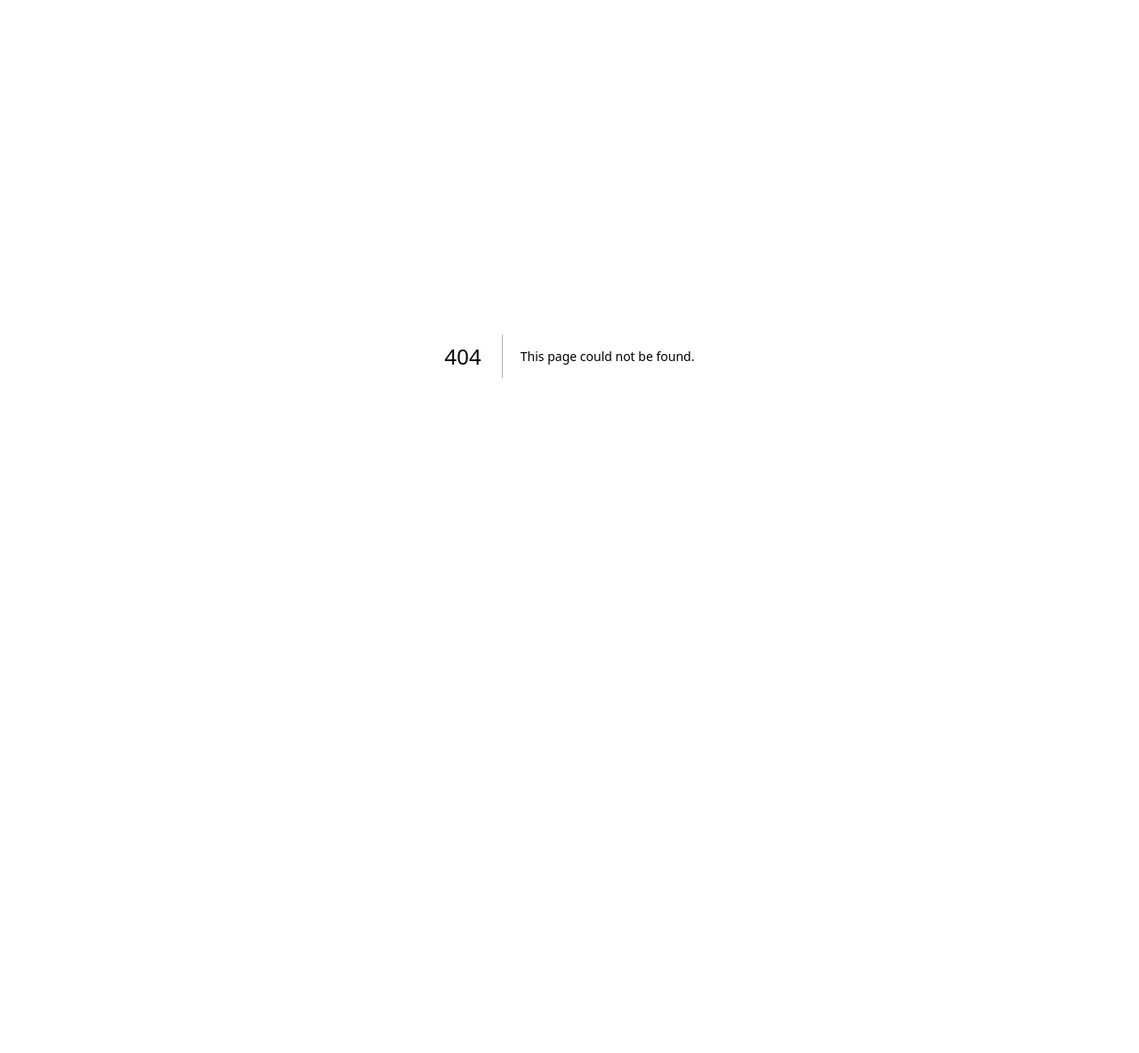
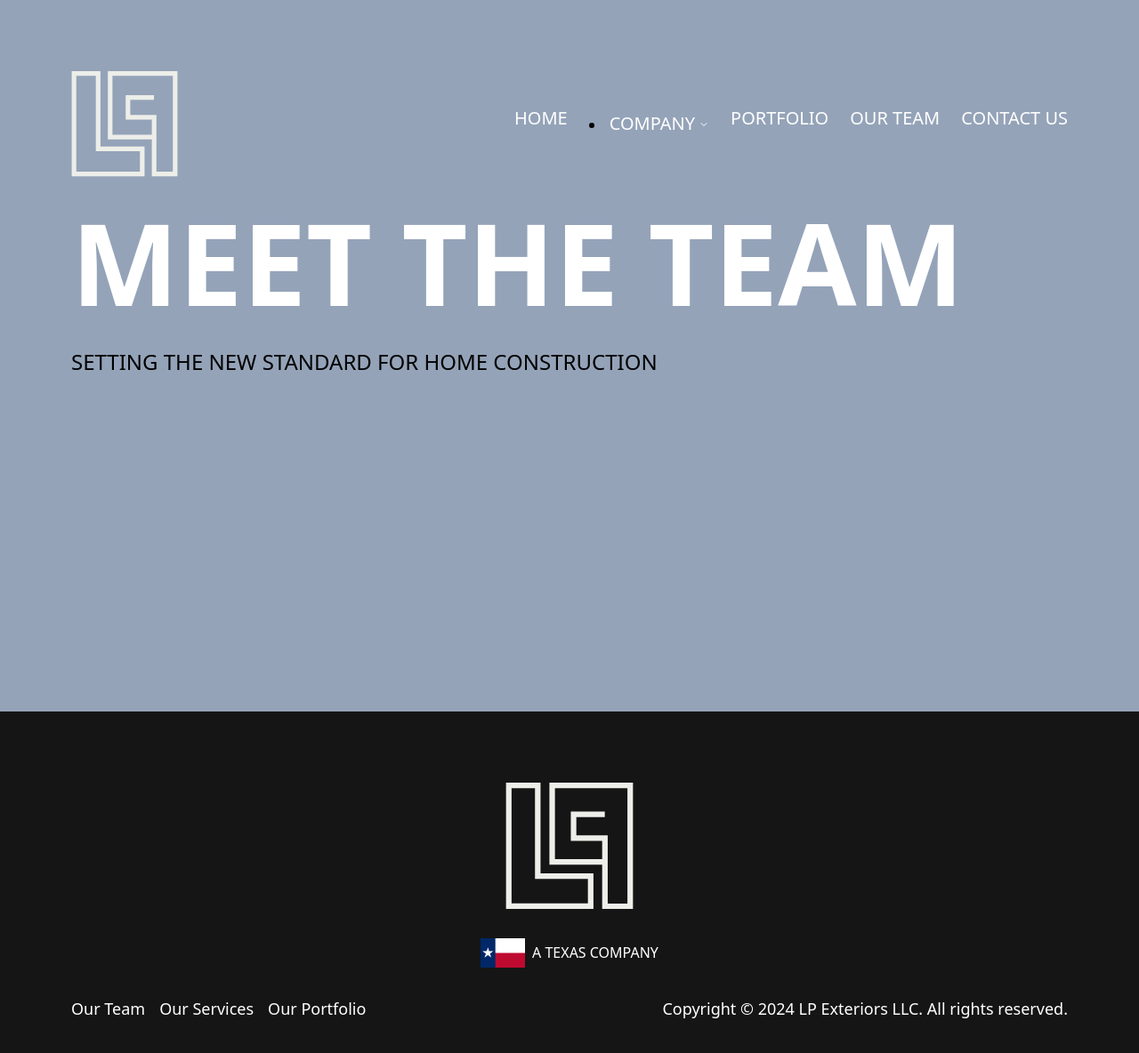
Before and after one commit to dvidsalaz/lpmain, a Next.js app: page /team in a window 1280 px wide. Before the commit this address had no page. Shown: the top 1184 px of the page at 89% size. Before the commit the page ends 800 px from the top, so only its background shows below. Built offline with nearby package versions, Linux system fonts and the light colour scheme.

Commit message:
added file routing

```diff
--- a/package.json
+++ b/package.json
@@ -15,7 +15,7 @@
     "@radix-ui/react-slot": "^1.1.0",
     "class-variance-authority": "^0.7.0",
     "clsx": "^2.1.1",
-    "framer-motion": "^11.3.28",
+    "framer-motion": "^11.3.30",
     "lucide-react": "^0.427.0",
     "next": "14.2.5",
     "react": "^18",
--- a/src/app/page.tsx
+++ b/src/app/page.tsx
@@ -16,6 +16,17 @@ import {
   DialogContent,
   DialogClose,
 } from "@/components/ui/dialog";
+
+import {
+  NavigationMenu,
+  NavigationMenuContent,
+  NavigationMenuIndicator,
+  NavigationMenuItem,
+  NavigationMenuLink,
+  NavigationMenuList,
+  NavigationMenuTrigger,
+  NavigationMenuViewport,
+} from "@/components/ui/navigation-menu"
 
 export default function Home() {
   return (
@@ -68,9 +79,33 @@ export default function Home() {
                 <Link href="#home" className="text-lg sm:text-xl text-white">
                   HOME
                 </Link>
-                <Link href="#company" className="text-lg sm:text-xl text-white">
+                <NavigationMenu>
+                  <NavigationMenuItem>
+                    <NavigationMenuTrigger className=" hover:bg-transparent p-0 text-lg sm:text-xl bg-transparent text-white">
                       COMPANY
+                    </NavigationMenuTrigger>
+                    <NavigationMenuContent className=" flex flex-col gap-4 p-6">
+                      <Link href="/expertise">
+                        EXPERTISE
                       </Link>
+                      <Link href="/careers">
+                        CAREERS
+                      </Link>
+                      <Link href="/media">
+                        MEDIA
+                      </Link>
+                      <Link href="/testimonials">
+                        TESTIMONIALS
+                      </Link>
+                      <Link href="/finished-projects">
+                        FINISHED PROJECTS
+                      </Link>
+                      <Link href="/under-construction">
+                        UNDER CONSTRUCTION
+                      </Link>
+                    </NavigationMenuContent>
+                  </NavigationMenuItem>
+                </NavigationMenu>
                 <Link href="#portfolio" className="text-lg sm:text-xl text-white">
                   PORTFOLIO
                 </Link>
@@ -81,21 +116,47 @@ export default function Home() {
                   CONTACT US
                 </Link>
               </div>
-              <button className=" sm:hidden bg-transparent p-0">
+              <Sheet>
+                <SheetTrigger className=" sm:hidden bg-transparent" asChild>
                   <Image
                     src="/images/align-justify.svg"
                     alt="Menu"
                     width={32}
                     height={32}
                   />
-              </button>
+                </SheetTrigger>
+                <SheetContent>
+                  <SheetHeader>
+                    <SheetTitle>Menu</SheetTitle>
+                  </SheetHeader>
+                  <SheetDescription>
+                    <nav className=" flex flex-col gap-6">
+                      <Link href="#home" className="text-lg sm:text-xl text-WayneBlack">
+                        HOME
+                      </Link>
+                      <Link href="#company" className="text-lg sm:text-xl text-WayneBlack">
+                        COMPANY
+                      </Link>
+                      <Link href="#portfolio" className="text-lg sm:text-xl text-WayneBlack">
+                        PORTFOLIO
+                      </Link>
+                      <Link href="#team" className="text-lg sm:text-xl text-WayneBlack">
+                        OUR TEAM
+                      </Link>
+                      <Link href="#contact" className="text-lg sm:text-xl text-WayneBlack">
+                        CONTACT US
+                      </Link>
+                    </nav>
+                  </SheetDescription>
+                </SheetContent>
+              </Sheet>
             </nav>
             <div className=" text-6xl sm:text-8xl lg:text-9xl text-white font-bold">
               <h1>LP</h1>
               <h1>DELIVERS</h1>
               <h1>RESULTS</h1>
             </div>
-            <p className=" font- text-lg sm:text-xl lg:text-2xl font-light">
+            <p className=" text-lg sm:text-xl lg:text-2xl font-light">
               SETTING THE NEW STANDARD FOR HOME CONSTRUCTION
             </p>
           </section>
@@ -106,7 +167,7 @@ export default function Home() {
             <h2 className=" p-4 text-4xl sm:text-5xl lg:text-6xl text-devilRed underline">
               Our Mission
             </h2>
-            <p className=" text-base sm:text-lg lg:text-xl p-4">
+            <p className=" text-lg sm:text-xl lg:text-2xl p-4">
               LP Construction operates with intention. We strive to deliver the
               highest standard of service while fostering a positive influence
               that will resonate for years to come.
@@ -146,7 +207,7 @@ export default function Home() {
                 <Dialog>
                   <DialogTrigger asChild>
                     <Button className=" text-base sm:text-lg lg:text-xl gap-2 text-white p-6 bg-SunsetOrange rounded-none">
-                      VIEW OUR WORK
+                      VIEW OUR PORTFOLIO
                     </Button>
                   </DialogTrigger>
                   <DialogContent className=" w-full p-4 bg-transparent border-0">
@@ -197,26 +258,13 @@ export default function Home() {
                 </p>
               </div>
               <div>
-                <Dialog>
-                  <DialogTrigger asChild>
-                    <Button className=" text-base sm:text-lg lg:text-xl gap-2 text-white p-6 bg-SunsetOrange rounded-none">
+                <Link href="/team">
+                  <Button
+                    className=" text-base sm:text-lg lg:text-xl gap-2 text-white p-6 bg-SunsetOrange rounded-none"
+                  >
                     MEET OUR TEAM
                   </Button>
-                  </DialogTrigger>
-                  <DialogContent className=" w-full p-4 bg-transparent border-0">
-                    <AspectRatio ratio={16 / 9} className=" w-full">
-                      <video
-                        controls
-                        className="w-full h-full object-cover"
-                        style={{ maxHeight: "100%" }}
-                      >
-                        <source src="/videos/work-video.mp4" type="video/mp4" />
-                        Your browser does not support the video tag.
-                      </video>
-                    </AspectRatio>
-                    <DialogClose />
-                  </DialogContent>
-                </Dialog>
+                </Link>
               </div>
             </div>
             <div className=" relative flex-1 flex items-center justify-center">
@@ -277,9 +325,9 @@ export default function Home() {
             </div>
             <div className=" flex flex-col lg:flex-row items-center gap-8 justify-between w-full ">
               <nav className="text-white flex gap-4 items-center text-sm sm:text-base lg:text-lg">
-                <Link href="/Values">Our Company</Link>
-                <Link href="/Services">Our Services</Link>
-                <Link href="/Projects">Our Projects</Link>
+                <Link className=" hover:text-gray-300 hover:underline" href="/team">Our Team</Link>
+                <Link className=" hover:text-gray-300 hover:underline" href="/services">Our Services</Link>
+                <Link className=" hover:text-gray-300 hover:underline" href="/portfolio">Our Portfolio</Link>
               </nav>
               <div>
                 <p className="text-white text-sm sm:text-base lg:text-lg text-center">
--- /dev/null
+++ b/src/app/portfolio/page.tsx
@@ -0,0 +1,9 @@
+
+export default function Portfolio() {
+    return (
+      <div>
+        <h1>Contact Page</h1>
+        <p>This is the Contact page.</p>
+      </div>
+    );
+  }
--- /dev/null
+++ b/src/app/team/page.tsx
@@ -0,0 +1,141 @@
+import Link from "next/link";
+import Image from "next/image";
+import { Sheet, SheetContent, SheetDescription, SheetHeader, SheetTitle, SheetTrigger } from "@/components/ui/sheet";
+import { NavigationMenu, NavigationMenuContent, NavigationMenuItem, NavigationMenuTrigger } from "@/components/ui/navigation-menu";
+
+export default function Team() {
+  return (
+    <body className=" min-h-screen">
+      <main className="">
+      <section
+            className="flex flex-col gap-8 p-6 sm:p-10 lg:p-20 bg-slate-400 min-h-screen"
+          >
+            <nav className=" sticky top-0 z-50 flex items-center justify-between">
+              <Link href="/">
+                <Image
+                  src="/images/lp_logo(2).svg"
+                  alt="LP Construction Logo"
+                  width={120}
+                  height={120}
+                  className=" object-contain"
+                />
+              </Link>
+              <div className=" hidden sm:flex gap-6">
+                <Link href="/" className="text-lg sm:text-xl text-white">
+                  HOME
+                </Link>
+                <NavigationMenu>
+                  <NavigationMenuItem>
+                    <NavigationMenuTrigger className=" hover:bg-transparent p-0 text-lg sm:text-xl bg-transparent text-white">
+                      COMPANY
+                    </NavigationMenuTrigger>
+                    <NavigationMenuContent className=" flex flex-col gap-4 p-6">
+                      <Link href="/expertise">
+                        EXPERTISE
+                      </Link>
+                      <Link href="/careers">
+                        CAREERS
+                      </Link>
+                      <Link href="/media">
+                        MEDIA
+                      </Link>
+                      <Link href="/testimonials">
+                        TESTIMONIALS
+                      </Link>
+                      <Link href="/finished-projects">
+                        FINISHED PROJECTS
+                      </Link>
+                      <Link href="/under-construction">
+                        UNDER CONSTRUCTION
+                      </Link>
+                    </NavigationMenuContent>
+                  </NavigationMenuItem>
+                </NavigationMenu>
+                <Link href="#portfolio" className="text-lg sm:text-xl text-white">
+                  PORTFOLIO
+                </Link>
+                <Link href="#team" className="text-lg sm:text-xl text-white">
+                  OUR TEAM
+                </Link>
+                <Link href="#contact" className="text-lg sm:text-xl text-white">
+                  CONTACT US
+                </Link>
+              </div>
+              <Sheet>
+                <SheetTrigger className=" sm:hidden bg-transparent" asChild>
+                  <Image
+                    src="/images/align-justify.svg"
+                    alt="Menu"
+                    width={32}
+                    height={32}
+                  />
+                </SheetTrigger>
+                <SheetContent>
+                  <SheetHeader>
+                    <SheetTitle>Menu</SheetTitle>
+                  </SheetHeader>
+                  <SheetDescription>
+                    <nav className=" flex flex-col gap-6">
+                      <Link href="#home" className="text-lg sm:text-xl text-WayneBlack">
+                        HOME
+                      </Link>
+                      <Link href="#company" className="text-lg sm:text-xl text-WayneBlack">
+                        COMPANY
+                      </Link>
+                      <Link href="#portfolio" className="text-lg sm:text-xl text-WayneBlack">
+                        PORTFOLIO
+                      </Link>
+                      <Link href="#team" className="text-lg sm:text-xl text-WayneBlack">
+                        OUR TEAM
+                      </Link>
+                      <Link href="#contact" className="text-lg sm:text-xl text-WayneBlack">
+                        CONTACT US
+                      </Link>
+                    </nav>
+                  </SheetDescription>
+                </SheetContent>
+              </Sheet>
+            </nav>
+            <div className=" text-6xl sm:text-8xl lg:text-9xl text-white font-bold">
+              <h1>MEET THE TEAM</h1>
+            </div>
+            <p className=" text-lg sm:text-xl lg:text-2xl font-light">
+              SETTING THE NEW STANDARD FOR HOME CONSTRUCTION
+            </p>
+          </section>
+          <footer className="flex flex-col gap-8 bg-WayneBlack p-6 sm:p-10 lg:p-20 items-center text-center">
+            <Link href="#main-section">
+              <Image
+                src="/images/lp_logo(2).svg"
+                alt="LP Construction Logo"
+                width={144}
+                height={144}
+                className="object-contain"
+              />
+            </Link>
+            <div className="flex items-center gap-2">
+              <Image
+                src="/images/texasflag.png"
+                alt="Texas Flag"
+                width={50}
+                height={33}
+              />
+              <p className="text-white text-sm sm:text-base">A TEXAS COMPANY</p>
+            </div>
+            <div className=" flex flex-col lg:flex-row items-center gap-8 justify-between w-full ">
+              <nav className="text-white flex gap-4 items-center text-sm sm:text-base lg:text-lg">
+                <Link className=" hover:text-gray-300" href="/team">Our Team</Link>
+                <Link className=" hover:text-gray-300" href="/services">Our Services</Link>
+                <Link className=" hover:text-gray-300" href="/portfolio">Our Portfolio</Link>
+              </nav>
+              <div>
+                <p className="text-white text-sm sm:text-base lg:text-lg text-center">
+                  Copyright &copy; 2024 LP Exteriors LLC. All rights reserved.
+                </p>
+              </div>
+            </div>
+          </footer>
+      </main>
+    </body>
+  );
+}
--- /dev/null
+++ b/src/components/custom/rotation-text.tsx
@@ -0,0 +1,17 @@
+import React from "react";
+import { motion } from "framer-motion";
+
+const RotationText = ({ text, className = "" }: { text: string; className?: string }) => {
+  return (
+    <motion.div
+        initial={{ transform: 'translate3d(0%, 0%, 0%) scale3d(1, 1, 1) rotateX(0deg) rotateY(0deg) rotateZ(0deg) skew(0deg, 0deg)' }}
+        whileHover={{ transform: 'translate3d(50%, 0%, 0%) scale3d(1.1, 1.1, 1.1) rotateX(10deg) rotateY(10deg) rotateZ(10deg) skew(5deg, 5deg)' }}
+        transition={{ duration: 0.5, ease: 'easeInOut' }}
+        style={{ transformStyle: 'preserve-3d' }}
+    >
+      {text}
+    </motion.div>
+  );
+};
+
+export default RotationText;
--- a/tailwind.config.ts
+++ b/tailwind.config.ts
@@ -24,7 +24,7 @@ const config = {
         slateLightBlue: "#6B9ACB",
         devilRed: "#D61C2C",
         cloudyGray: "#F8F8F8",
-        WayneBlack: "#282828",
+        WayneBlack: "#151515",
         SunsetOrange: "#F7A21B",
       },
       keyframes: {
```
Also changed, not shown: 1 other file (tests, documents, lock files or other folders). Lines whose indentation alone changed are shown as unchanged.
